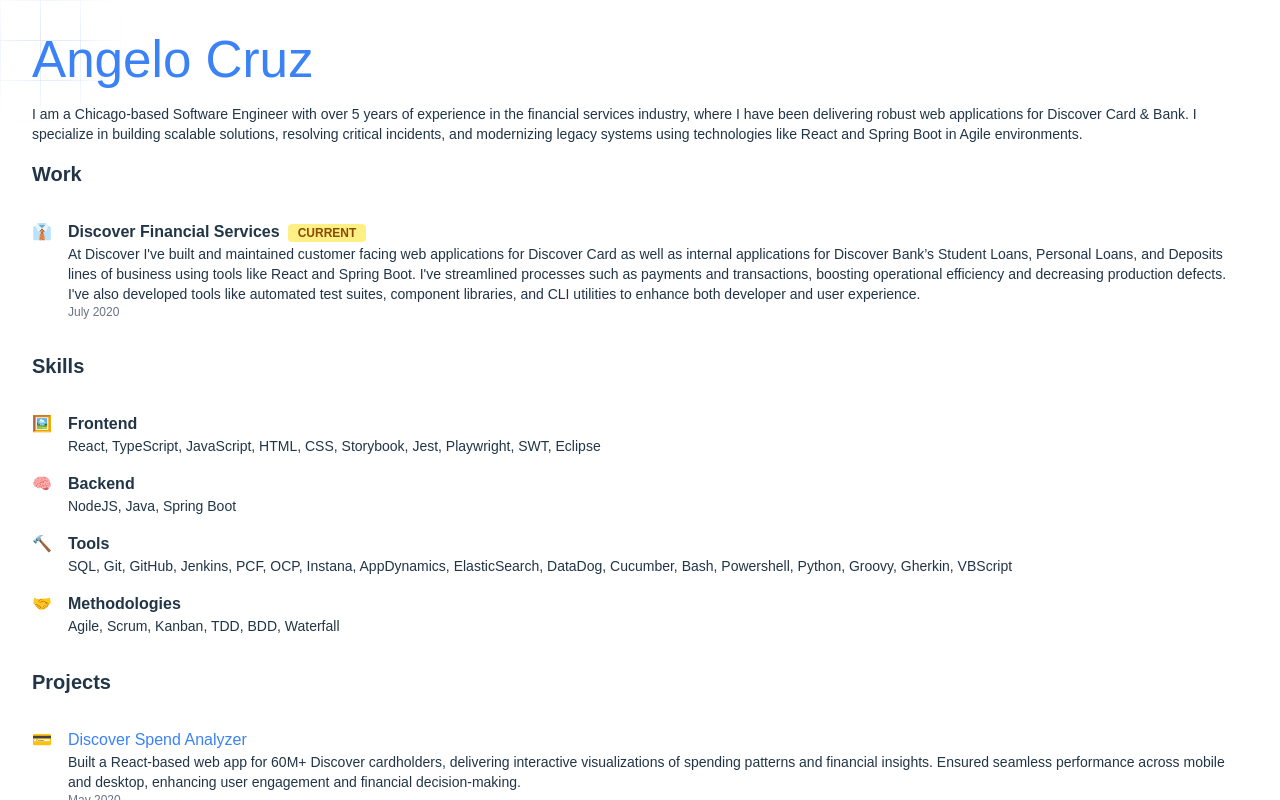
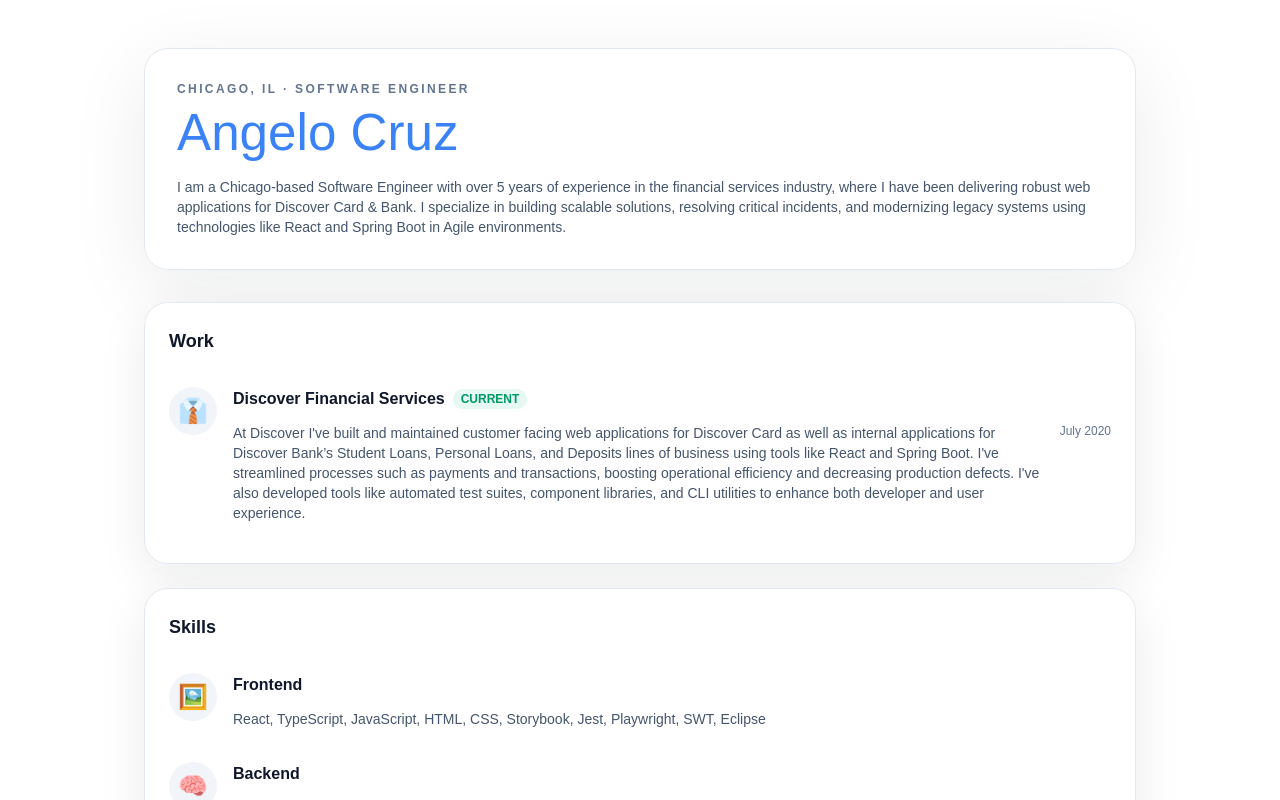
Before and after one commit to acruz97/me, a React (Vite) app: page / in a window 1280 px wide. Shown: the top 800 px of the page. Built offline with nearby package versions, Linux system fonts and the light colour scheme.

Commit message:
redeisng

```diff
--- a/src/App.tsx
+++ b/src/App.tsx
@@ -1,58 +1,61 @@
 import React from 'react';
 import './index.css';
 import ListItem from './components/ListItem';
+import SectionCard from './components/SectionCard';
 import { experience } from './assets/experience';
 import { projects } from './assets/projects';
 import { skills } from './assets/skills';
-import ASCIISphere from './components/ASCIISphere'
-import RainbowCursor from './components/RainbowCursor';
-import SquiggleMask from './components/SquiggleMask';
 
 function App() {
   return (
-    <>
-      <SquiggleMask>
-        <RainbowCursor />
-      </SquiggleMask>
-      {/* <div className="absolute inset-0 flex ">
-        <ASCIISphere />
-      </div> */}
-      <div className="flex flex-col flex-1">
-        <div className="container mx-auto p-4">
-          <header className="flex justify-between items-center m-4">
-            <div>
-              <h1 className="text-2xl font-bold mb-4">
+    <div className="relative min-h-screen bg-white text-slate-900 transition-colors duration-300 dark:bg-[#050505] dark:text-white">
+      <div className="relative z-10 mx-auto flex max-w-5xl flex-col gap-8 px-4 py-12">
+        <header className="rounded-3xl border border-slate-200 bg-white/90 p-8 shadow-[0_20px_80px_rgba(15,23,42,0.08)] backdrop-blur dark:border-white/10 dark:bg-black/60 dark:shadow-[0_20px_80px_rgba(0,0,0,0.45)]">
+          <p className="mb-2 text-xs font-semibold uppercase tracking-[0.2em] text-slate-500 dark:text-white/60">
+            Chicago, IL · Software Engineer
+          </p>
+          <h1 className="mb-4 text-3xl font-bold">
             <a
               href="https://www.linkedin.com/in/angelo-cruz-is-a-dev"
               target="_blank"
               rel="noopener noreferrer"
-                  className="text-blue-500 hover:text-blue-700"
+              className="text-slate-900 transition hover:text-blue-500 dark:text-white dark:hover:text-blue-400"
             >
               Angelo Cruz
             </a>
           </h1>
-              <p className="text-sm">
+          <p className="text-sm text-slate-600 dark:text-white/70">
           I am a Chicago-based Software Engineer with over 5 years of experience in the financial services industry, where I have been delivering robust web applications for Discover Card & Bank. I specialize in building scalable solutions, resolving critical incidents, and modernizing legacy systems using technologies like React and Spring Boot in Agile environments.
           </p>
-            </div>
         </header>
-          <main className="space-y-8 m-4">
-            <h2 className="text-xl font-semibold">Work</h2>
-            <ul className="space-y-4">
-              {experience.map((item, index) => <ListItem item={item} index={index} />)}
+
+        <main className="grid gap-6">
+          <SectionCard title="Work">
+            <ul className="divide-y divide-white/10">
+              {experience.map((item) => (
+                <ListItem key={item.name} item={item} />
+              ))}
             </ul>
-            <h2 className="text-xl font-semibold">Skills</h2>
-            <ul className="space-y-4">
-              {skills.map((item, index) => <ListItem item={item} index={index} />)}
+          </SectionCard>
+
+          <SectionCard title="Skills">
+            <ul className="divide-y divide-white/10">
+              {skills.map((item) => (
+                <ListItem key={item.name} item={item} />
+              ))}
             </ul>
-            <h2 className="text-xl font-semibold">Projects</h2>
-            <ul className="space-y-4">
-              {projects.map((item, index) => <ListItem item={item} index={index} />)}
+          </SectionCard>
+
+          <SectionCard title="Projects">
+            <ul className="divide-y divide-white/10">
+              {projects.map((item) => (
+                <ListItem key={item.name} item={item} />
+              ))}
             </ul>
+          </SectionCard>
         </main>
       </div>
     </div>
-    </>
   );
 }
 
--- a/src/assets/projects.tsx
+++ b/src/assets/projects.tsx
@@ -4,8 +4,8 @@
         description: "Built a React-based web app for 60M+ Discover cardholders, delivering interactive visualizations of spending patterns and financial insights. Ensured seamless performance across mobile and desktop, enhancing user engagement and financial decision-making.",
         date: "May 2020",
         logo: "💳",
-        href: true,
-        url: "https://card-e.em.discover.com/pub/cc?_ri_=X0Gzc2X%3DAQpglLjHJlYQGqDazbuhqGJFEPzgjEbqtOMBTzg9l3IudA2KCsC3Sqzb0cDzbzaza3zdyWl9bOVXtpKX%3DWUYRURY&_ei_=EXLKxNIdsu2GyUdXVbEPojum9gosJicZK21eij9DcuhqZ-o1p8-aNEgNtdIp1Wpl12pjYtwerAantdhGkag6XJvVMVhNZdOSMfhXy7Z1CLOEfUhqI0YQvcdcXBXkmGP8wO2pdhcaI0zt-xv_7FoFbYqEWWH4W5HrLr-aXTk2jj_JayhJjLdS2KvNyMjeoOinmrSFGdsc5IzAJPOwn5OJFLGcJTIN1NfA0oOZpaatmV4Lkzm63UdC8ly7qnGfimTQaxW3PouJa4g9D2Kz4RzCJJ8_Qs0itP3cQz1tZ8mULQUve_EZWYyMCYbrZz6U4-f8ijqakrmCsvDr5UgyxIVqaNnCUXj6N72qhzhRUWppKpdUUs5cxu7IahWo.&_di_=819g84j3d36ihanh6d3fcg538bjbtg0r4e7bho86vqht4vjq4g00"
+        href: false,
+        url: ""
     },
     {
         name: "Automated Test Suite",
--- a/src/components/ListItem.tsx
+++ b/src/components/ListItem.tsx
@@ -1,26 +1,71 @@
 import React from 'react';
 
-const ListItem = ({ item, index }) => {
+type ListItemProps = {
+  item: {
+    name: string;
+    description?: string;
+    date?: string;
+    isCurrent?: boolean;
+    logo?: string;
+    href?: boolean;
+    url?: string;
+  };
+};
+
+const ListItem: React.FC<ListItemProps> = ({ item }) => {
   return (
-        <li key={index} className="flex">
-            <span className="mr-4">{item.logo}</span>
-            <div>
-                <h3 className="font-semibold">
-                    {item.href ? (
-                        <a href={item.url} target="_blank" rel="noopener noreferrer" className="text-blue-500 hover:text-blue-700">
+    <li className="flex flex-wrap gap-4 py-4">
+      {item.logo && (
+        <div className="flex h-12 w-12 flex-shrink-0 items-center justify-center rounded-full bg-slate-100 text-2xl dark:bg-white/5">
+          {item.logo}
+        </div>
+      )}
+      <div className="min-w-0 flex-1 space-y-3">
+        <div className="flex flex-wrap items-center gap-2">
+          {item.href && item.url ? (
+            <a
+              href={item.url}
+              target="_blank"
+              rel="noopener noreferrer"
+              className="text-base font-semibold text-slate-900 transition hover:text-blue-500 dark:text-white dark:hover:text-blue-400"
+            >
               {item.name}
             </a>
           ) : (
-                        item.name
+            <span className="text-base font-semibold text-slate-900 dark:text-white">
+              {item.name}
+            </span>
           )}
           {item.isCurrent && (
-                        <span className="bg-yellow-200 text-yellow-800 text-xs font-semibold m-2 px-2.5 py-0.5 rounded">
+            <span className="rounded-full bg-emerald-500/10 px-2 py-0.5 text-xs font-semibold text-emerald-600 dark:bg-emerald-400/20 dark:text-emerald-300">
               CURRENT
             </span>
           )}
-                </h3>
-                <p className="text-sm">{item.description}</p>
-                <p className="text-xs text-gray-500">{item.date}</p>
+        </div>
+
+        <div className="flex flex-wrap items-start gap-3">
+          {item.description && (
+            <p className="flex-1 text-sm text-slate-600 dark:text-white/70">
+              {item.description}
+            </p>
+          )}
+          {(item.date || (item.href && item.url)) && (
+            <div className="flex items-center gap-3 whitespace-nowrap text-xs text-slate-500 dark:text-white/60">
+              {item.date && <span>{item.date}</span>}
+              {item.href && item.url && (
+                <a
+                  href={item.url}
+                  target="_blank"
+                  rel="noopener noreferrer"
+                  className="inline-flex items-center gap-1 font-semibold text-blue-500 transition hover:text-blue-400 dark:text-blue-400 dark:hover:text-blue-300"
+                >
+                  Visit
+                  <span aria-hidden="true">↗</span>
+                </a>
+              )}
+            </div>
+          )}
+        </div>
       </div>
     </li>
   );
--- /dev/null
+++ b/src/components/SectionCard.tsx
@@ -0,0 +1,19 @@
+import React from 'react';
+
+type SectionCardProps = {
+  title: string;
+  children: React.ReactNode;
+};
+
+const SectionCard: React.FC<SectionCardProps> = ({ title, children }) => {
+  return (
+    <section className="rounded-3xl border border-slate-200 bg-white/90 p-6 shadow-[0_14px_50px_rgba(15,23,42,0.08)] backdrop-blur dark:border-white/10 dark:bg-black/50 dark:text-white dark:shadow-[0_20px_80px_rgba(0,0,0,0.45)]">
+      <h2 className="mb-4 text-lg font-semibold text-slate-900 dark:text-white">
+        {title}
+      </h2>
+      {children}
+    </section>
+  );
+};
+
+export default SectionCard;
```
Lines whose indentation alone changed are shown as unchanged.
